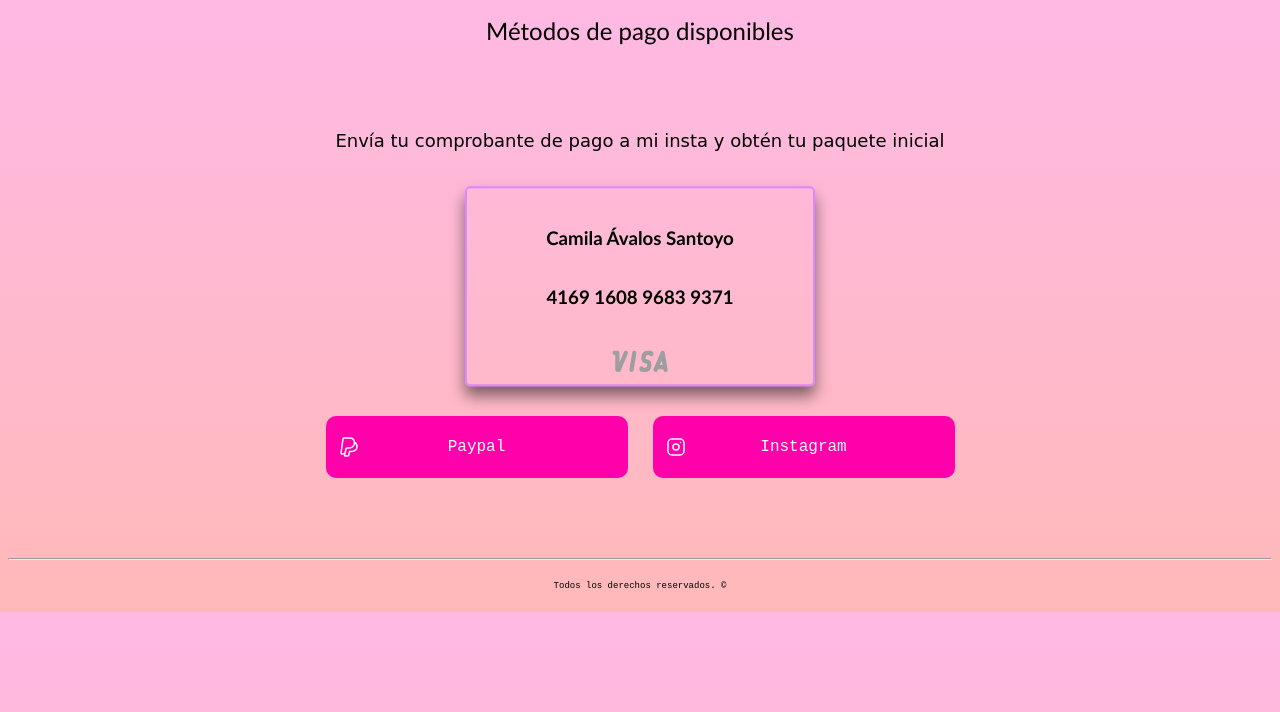
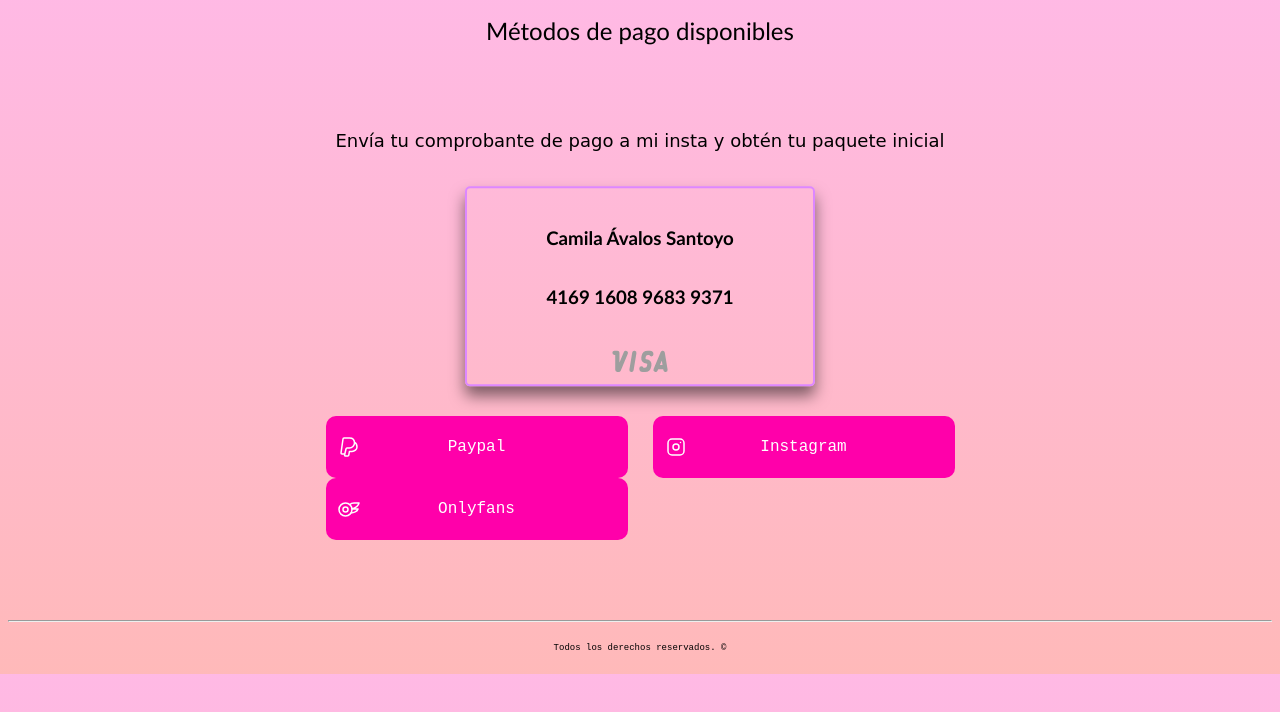
Before and after one commit to gizzard1/Okfans, a plain HTML site: page metodos.html in a window 1280 px wide. Drawn offline with Linux system fonts and the light colour scheme.

Commit message:
Add files via upload

```diff
--- a/metodos.html
+++ b/metodos.html
@@ -54,6 +54,18 @@
                     <a href="https://www.instagram.com/chubby_kitt3n/"></a>
                 </a>
             </div>
+            <div class="contenedorBoton">
+                <a href="https://onlyfans.com/chubby_kitt3n" class="iconoCentrado">
+                    <svg xmlns="http://www.w3.org/2000/svg" class="icon icon-tabler icon-tabler-brand-onlyfans" width="24" height="24" viewBox="0 0 24 24" stroke-width="1.5" stroke="#ffffff" fill="none" stroke-linecap="round" stroke-linejoin="round">
+                        <path stroke="none" d="M0 0h24v24H0z" fill="none"/>
+                        <path d="M8.5 6a6.5 6.5 0 1 0 0 13a6.5 6.5 0 0 0 0 -13z" />
+                        <path d="M8.5 15a2.5 2.5 0 1 1 0 -5a2.5 2.5 0 0 1 0 5z" />
+                        <path d="M14 16c2.5 0 6.42 -1.467 7 -4h-6c3 -1 6.44 -3.533 7 -6h-4c-3.03 0 -3.764 -.196 -5 1.5" />
+                    </svg>
+                    <a href="https://onlyfans.com/chubby_kitt3n" class=""><h4>Onlyfans</h4></a>
+                    <a href="https://onlyfans.com/chubby_kitt3n"></a>
+                </a>
+            </div>
         </div>
 
     </main>
```
Also changed, not shown: index.html (+2 -2 lines).
